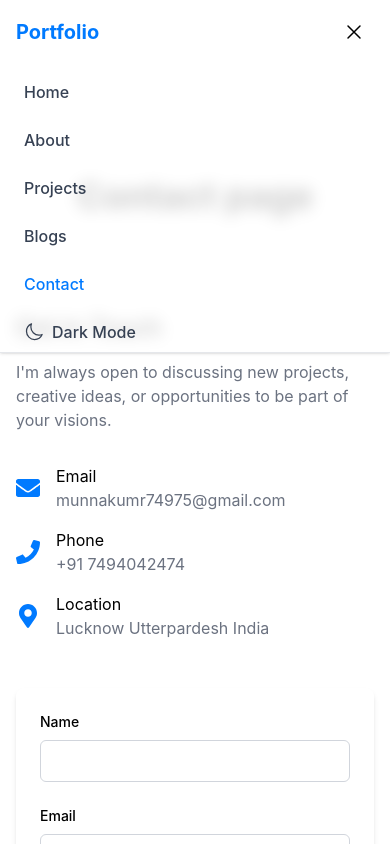
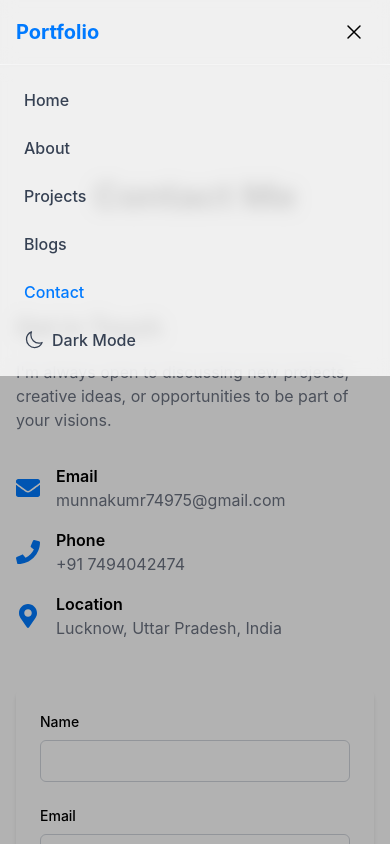
Before and after one commit to Sandeep-kumar74/Portfolio, a Next.js app: page /contact in a window 390 px wide. Both pictures are taken after a click on the button "Open menu". Shown: the top 844 px of the page. Built offline with nearby package versions, Linux system fonts and the light colour scheme.

Commit message:
create api route using contact  update  and update mobile nev overlay

```diff
--- /dev/null
+++ b/src/app/api/contact/route.ts
@@ -0,0 +1,21 @@
+import { NextResponse } from "next/server";
+
+export async function POST(req: Request) {
+  try {
+    const data = await req.json(); // { name, email, message }
+
+    // ⚡️ Yaha tum data ko DB/email me save kar sakte ho
+    console.log("New Contact Message:", data);
+
+    return NextResponse.json(
+      { message: "Message sent successfully!" },
+      { status: 200 }
+    );
+  } catch (error) {
+    console.error(error);
+    return NextResponse.json(
+      { message: "Failed to send message" },
+      { status: 500 }
+    );
+  }
+}
--- a/src/app/components/Navbar.tsx
+++ b/src/app/components/Navbar.tsx
@@ -4,16 +4,12 @@ import React, { useState } from "react";
 import Link from "next/link";
 import { usePathname } from "next/navigation";
 import { MoonIcon, SunIcon, Bars3Icon, XMarkIcon } from "@heroicons/react/24/outline";
-import { useTheme } from "../context/ThemeContext"; // <-- apne ThemeContext ka sahi path lagayein
+import { useTheme } from "../context/ThemeContext";
 
 const Navbar = () => {
   const { theme, toggleTheme } = useTheme();
   const [isMobileMenuOpen, setIsMobileMenuOpen] = useState(false);
   const pathname = usePathname();
-
-  const toggleMobileMenuOpen = () => {
-    setIsMobileMenuOpen((s) => !s);
-  };
 
   const menuItem = [
     { href: "/", label: "Home" },
@@ -24,16 +20,15 @@ const Navbar = () => {
   ];
 
   return (
+    <>
       <nav className="fixed w-full bg-white/80 dark:bg-dark/80 backdrop-blur-sm z-50 border-b border-gray-200 dark:border-gray-700 shadow-sm">
         <div className="container max-w-7xl mx-auto px-4">
           {/* 🖥️ Desktop Navbar */}
           <div className="flex items-center justify-between h-16">
-          {/* 🌟 Logo */}
             <Link href="/" className="text-xl font-bold text-primary">
               Portfolio
             </Link>
 
-          {/* 📁 Desktop Menu Items */}
             <div className="hidden md:flex items-center space-x-8">
               {menuItem.map((item) => {
                 const isActive = pathname === item.href;
@@ -41,8 +36,7 @@ const Navbar = () => {
                   <Link
                     key={item.href}
                     href={item.href}
-                  className={`hover:text-primary transition-colors font-medium ${
-                    isActive ? "text-primary" : "text-gray-700 dark:text-gray-200"
+                    className={`hover:text-primary transition-colors font-medium ${isActive ? "text-primary" : "text-gray-700 dark:text-gray-200"
                       }`}
                   >
                     {item.label}
@@ -50,7 +44,6 @@ const Navbar = () => {
                 );
               })}
 
-            {/* 🌗 Theme toggle button */}
               <button
                 onClick={toggleTheme}
                 aria-label="Toggle theme"
@@ -60,19 +53,29 @@ const Navbar = () => {
               </button>
             </div>
 
-          {/* 📱 Mobile menu toggle button */}
             <button
-            onClick={toggleMobileMenuOpen}
+              onClick={() => setIsMobileMenuOpen((s) => !s)}
               className="md:hidden p-2 rounded-lg dark:hover:bg-gray-800 transition-colors cursor-pointer"
               aria-label="Open menu"
             >
               {isMobileMenuOpen ? <XMarkIcon className="w-6 h-6" /> : <Bars3Icon className="w-6 h-6" />}
             </button>
           </div>
+        </div>
+      </nav>
 
-        {/* 📱 Mobile Menu Items */}
+      {/* 📱 Mobile Menu + Overlay */}
       {isMobileMenuOpen && (
-          <div className="md:hidden flex flex-col space-y-2 pt-2">
+        <>
+          {/* 🔳 Overlay */}
+          <div
+            className="fixed inset-0 bg-black/30 z-40"
+            onClick={() => setIsMobileMenuOpen(false)}
+          ></div>
+
+          {/* 📋 Menu */}
+          <div className="fixed top-16 left-0 right-0 md:hidden flex flex-col space-y-2
+                bg-white/80 dark:bg-dark/80 backdrop-blur-sm px-4 py-4 z-50">
             {menuItem.map((item) => {
               const isActive = pathname === item.href;
               return (
@@ -88,7 +91,6 @@ const Navbar = () => {
               );
             })}
 
-            {/* 🌗 Mobile Theme toggle button */}
             <button
               onClick={toggleTheme}
               className="flex w-full items-center justify-start gap-2 px-2 py-2 rounded-md text-base font-medium
@@ -107,9 +109,10 @@ const Navbar = () => {
               )}
             </button>
           </div>
+
+        </>
       )}
-      </div>
-    </nav>
+    </>
   );
 };
 
--- a/src/app/contact/page.tsx
+++ b/src/app/contact/page.tsx
@@ -2,7 +2,7 @@
 
 import Link from 'next/link';
 import React, { useState } from 'react'
-import { FaEnvelope, FaLocationArrow, FaMapMarkerAlt, FaPhone } from 'react-icons/fa';
+import { FaEnvelope, FaMapMarkerAlt, FaPhone } from 'react-icons/fa';
 
 interface FormData {
   name: string;
@@ -10,88 +10,148 @@ interface FormData {
   message: string;
 }
 
-type FormStatus = "idle" | "loading" | "success" | "error"
+type FormStatus = "idle" | "loading" | "success" | "error";
 
 const Contact = () => {
-  const [] = useState<FormData>({
+  const [formData, setFormData] = useState<FormData>({
     name: "",
     email: "",
     message: ""
-  })
+  });
 
-  const [status, setStatus] = useState("idle");
+  const [status, setStatus] = useState<FormStatus>("idle");
+
+  const handleSubmit = async (e: React.FormEvent) => {
+    e.preventDefault();
+    setStatus("loading");
+
+    try {
+      const response = await fetch("/api/contact", {
+        method: "POST",
+        headers: {
+          "Content-Type": "application/json"
+        },
+        body: JSON.stringify(formData)
+      });
+
+      if (!response.ok) {
+        throw new Error("Failed to send message");
+      }
+
+      setStatus("success");
+      setFormData({ name: "", email: "", message: "" });
+    } catch (error) {
+      setStatus("error");
+    }
+  };
+
+  const handleChange = (e: React.ChangeEvent<HTMLInputElement | HTMLTextAreaElement>) => {
+    setFormData(prev => ({
+      ...prev,
+      [e.target.name]: e.target.value
+    }));
+  };
+
   return (
     <div className='container max-w-7xl mx-auto py-20'>
-      <h1 className='text-4xl font-bold mb-24 text-center'>Contact page</h1>
+      <h1 className='text-4xl font-bold mb-24 text-center'>Contact Me</h1>
 
       <div className='grid grid-cols-1 md:grid-cols-2 gap-12'>
 
         {/* contact info */}
         <div className='space-y-8'>
           <h2 className='text-2xl font-semibold mb-4'>Get in Touch</h2>
-          <p className='text-secondary md:w-2/3'>I'm always open to discussing new projects, creative ideas, or opportunities to be part of your visions.</p>
+          <p className='text-secondary md:w-2/3'>
+            I'm always open to discussing new projects, creative ideas, or opportunities to be part of your visions.
+          </p>
+
           <div className='space-y-4'>
-
-            <div className='flex items-center gap-4 '>
+            <div className='flex items-center gap-4'>
               <FaEnvelope className='w-6 h-6 text-primary' />
               <div>
-                <h3 className='text-semibold'>Email</h3>
-                <Link href='https://mail.google.com/mail/u/0/#inbox' className='text-secondary hover:text-primary'>munnakumr74975@gmail.com</Link>
+                <h3 className='font-semibold'>Email</h3>
+                <Link href='mailto:munnakumr74975@gmail.com' className='text-secondary hover:text-primary'>
+                  munnakumr74975@gmail.com
+                </Link>
               </div>
             </div>
 
-            <div className='flex items-center gap-4 '>
+            <div className='flex items-center gap-4'>
               <FaPhone className='w-6 h-6 text-primary' />
               <div>
-                <h3 className='text-semibold'>Phone</h3>
-                <Link href='tel: +91 7494042474' className='text-secondary hover:text-primary'>+91 7494042474</Link>
+                <h3 className='font-semibold'>Phone</h3>
+                <Link href='tel:+917494042474' className='text-secondary hover:text-primary'>
+                  +91 7494042474
+                </Link>
               </div>
             </div>
 
-            <div className='flex items-center gap-4 '>
+            <div className='flex items-center gap-4'>
               <FaMapMarkerAlt className='w-6 h-6 text-primary' />
               <div>
-                <h3 className='text-semibold'>Location</h3>
-                <Link href='https://www.google.com/maps/place/Lucknow,+Uttar+Pradesh/@26.8486681,80.8601118,12z/data=!4m15!1m8!3m7!1s0x399bfd991f32b16b:0x93ccba8909978be7!2sLucknow,+Uttar+Pradesh!3b1!8m2!3d26.8466937!4d80.946166!16zL20vMDIydHE0!3m5!1s0x399bfd991f32b16b:0x93ccba8909978be7!8m2!3d26.8466937!4d80.946166!16zL20vMDIydHE0?authuser=0&entry=ttu&g_ep=EgoyMDI1MDkxNS4wIKXMDSoASAFQAw%3D%3D' className='text-secondary hover:text-primary'>Lucknow Utterpardesh India</Link>
+                <h3 className='font-semibold'>Location</h3>
+                <Link href='https://maps.app.goo.gl/qKXH7XZRXL4w5z6c8' className='text-secondary hover:text-primary'>
+                  Lucknow, Uttar Pradesh, India
+                </Link>
               </div>
             </div>
           </div>
         </div>
 
-        {/*contact form  */}
+        {/* contact form */}
         <div className='bg-white dark:bg-dark/50 p-6 rounded-lg shadow-md'>
-          <form className='space-y-6'>
-            <label htmlFor="name" className='block text-sm font-medium mb-2'>Name</label>
-            <input
-              required
-              type="text" id='name' name='name' placeholder='Enter your Name'
-              className='w-full px-4 py-2 rounded-md placeholder:text-white/50 border border-gray-300 dark:border-gray-700 bg-white dark:bg-dark focus:ring-2 focus:ring-primary focus:bordr-non' />
+          <form onSubmit={handleSubmit} className='space-y-6'>
+            <div>
+              <label htmlFor="name" className='block text-sm font-medium mb-2'>Name</label>
+              <input
+                required
+                value={formData.name}
+                onChange={handleChange}
+                type="text" id='name' name='name' placeholder='Enter your Name'
+                className='w-full px-4 py-2 rounded-md placeholder:text-white/50 border border-gray-300 dark:border-gray-700 bg-white dark:bg-dark focus:ring-2 focus:ring-primary focus:bordr-non'
+              />
+            </div>
 
-            <div className='space-y-6'>
+            <div>
               <label htmlFor="email" className='block text-sm font-medium mb-2'>Email</label>
               <input
                 required
+                value={formData.email}
+                onChange={handleChange}
                 type="email" id='email' name='email' placeholder='Enter your Email'
-                className='w-full px-4 py-2 rounded-md placeholder:text-white/50 border border-gray-300 dark:border-gray-700 bg-white dark:bg-dark focus:ring-2 focus:ring-primary focus:bordr-non' />
+                className='w-full px-4 py-2 rounded-md placeholder:text-white/50 border border-gray-300 dark:border-gray-700 bg-white dark:bg-dark focus:ring-2 focus:ring-primary focus:bordr-non'
+              />
             </div>
 
-            <div className='space-y-6'>
+            <div>
               <label htmlFor="message" className='block text-sm font-medium mb-2'>Message</label>
               <textarea
                 rows={4}
                 required
+                value={formData.message}
+                onChange={handleChange}
                 id='message' name='message' placeholder='Enter your Message'
-                className='w-full px-4 py-2 rounded-md  placeholder:text-white/50 border border-gray-300 dark:border-gray-700 bg-white dark:bg-dark focus:ring-2 focus:ring-primary focus:bordr-non' />
+                className='w-full px-4 py-2 rounded-md placeholder:text-white/50 border border-gray-300 dark:border-gray-700 bg-white dark:bg-dark focus:ring-2 focus:ring-primary focus:bordr-non'
+              />
             </div>
 
             <button type="submit" className='w-full btn btn-primary'>
-              {status === 'loading' ? "sending..." : "Send Message"}
+              {status === 'loading' ? "Sending..." : "Send Message"}
             </button>
+
+            {status === "success" && (
+              <p className='text-green-500 text-center'>Message sent successfully!</p>
+            )}
+
+            {status === "error" && (
+              <p className='text-red-500 text-center'>Failed to send message. Please try again.</p>
+            )}
           </form>
         </div>
+
       </div>
     </div>
-  )
+  );
 }
 
 export default Contact;
```
Lines whose indentation alone changed are shown as unchanged.
